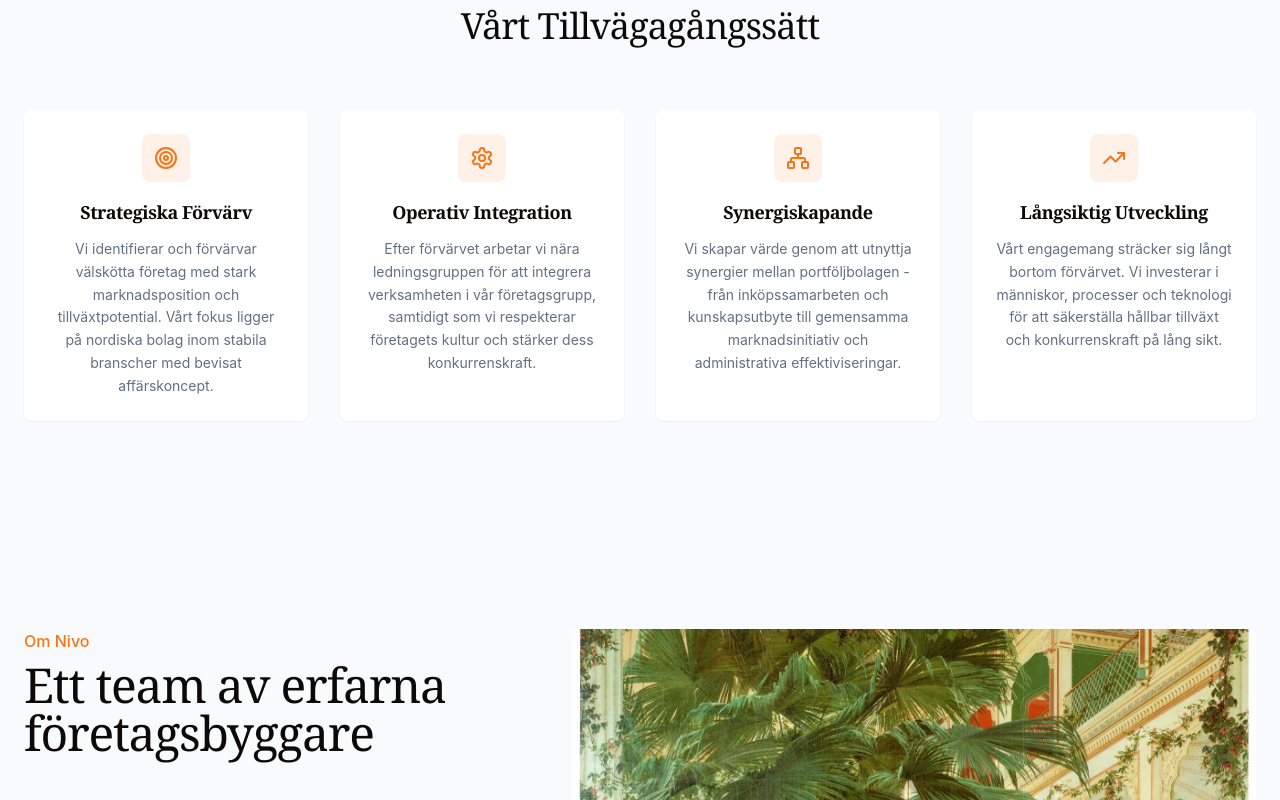
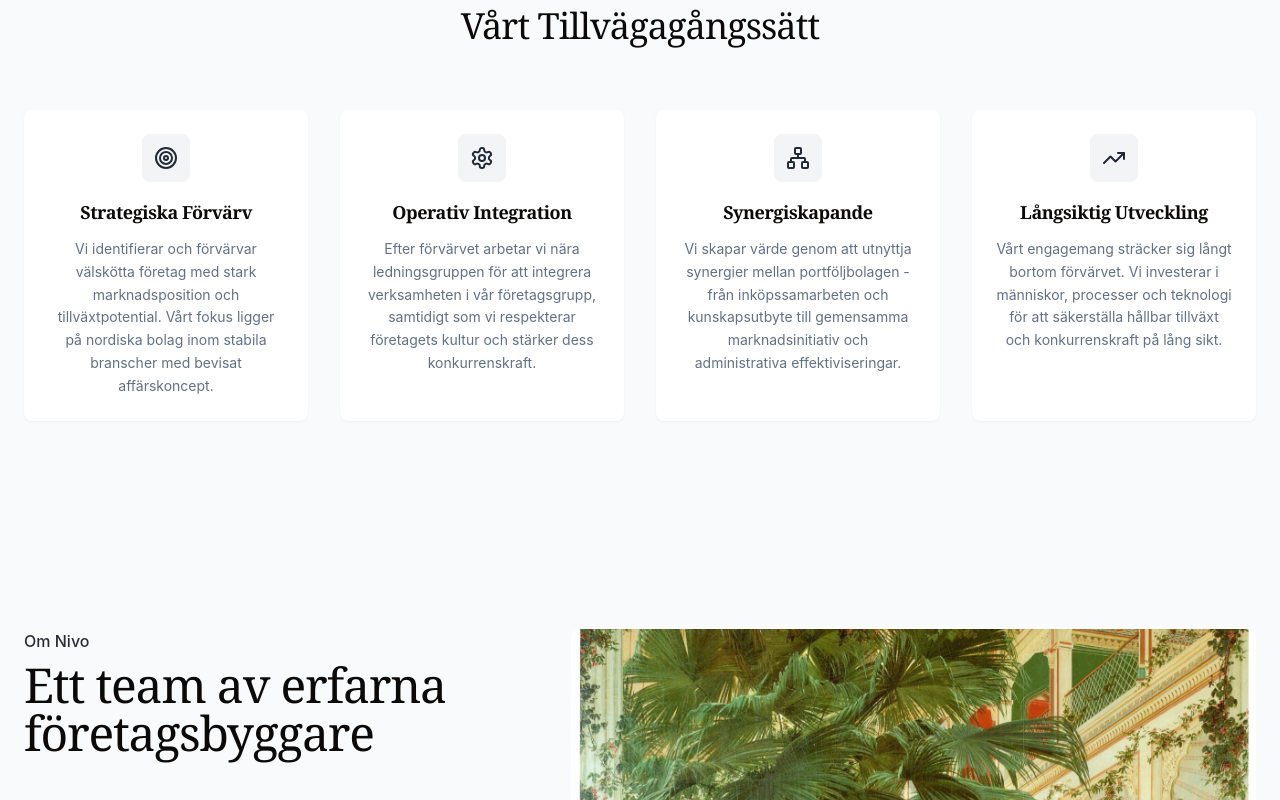
Before and after one commit to Smooother/nivo-web, a React (Vite) app: page / in a window 1280 px wide. Shown: the part 1380-2180 px from the top of the page. Built offline with nearby package versions, Linux system fonts and the light colour scheme.

Commit message:
Adjust colors and button styles

```diff
--- a/src/components/InvestmentApproach.tsx
+++ b/src/components/InvestmentApproach.tsx
@@ -53,8 +53,8 @@ const InvestmentApproach: React.FC<InvestmentApproachProps> = ({ className, id }
               <FadeIn key={index} delay={150 + index * 100}>
                 <Card className="border-0 shadow-sm h-full hover:shadow-md transition-shadow">
                   <CardContent className="p-6 text-center">
-                    <div className="w-12 h-12 bg-accent/10 rounded-lg flex items-center justify-center mx-auto mb-4">
-                      <IconComponent className="w-6 h-6 text-accent" />
+                    <div className="w-12 h-12 bg-gray-100 rounded-lg flex items-center justify-center mx-auto mb-4">
+                      <IconComponent className="w-6 h-6 text-gray-800" />
                     </div>
                     <h3 className="text-lg font-semibold mb-3 font-serif">{area.title}</h3>
                     <p className="text-muted-foreground text-sm leading-relaxed">{area.description}</p>
--- a/src/index.css
+++ b/src/index.css
@@ -22,8 +22,8 @@
     --muted: 210 10% 95%;
     --muted-foreground: 215 15% 45%;
 
-    --accent: 25 95% 53%;
-    --accent-foreground: 215 25% 25%;
+    --accent: 220 13% 18%;
+    --accent-foreground: 0 0% 98%;
 
     --destructive: 0 84.2% 60.2%;
     --destructive-foreground: 60 9.1% 97.8%;
```
